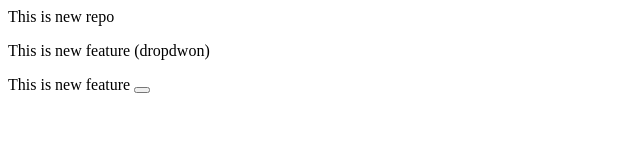
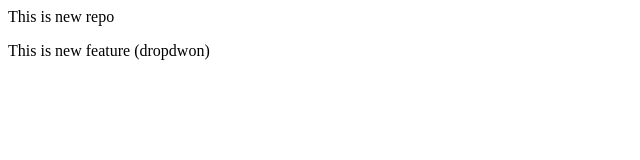
Before and after one commit to vsystem135/localrepo, a plain HTML site: page index.html in a window 1280 px wide. Shown: the whole page, without its empty margins (0-640 px from the left). Drawn offline with Linux system fonts and the light colour scheme.

Commit message:
Delete button

```diff
--- a/index.html
+++ b/index.html
@@ -1,3 +1,2 @@
 <p>This is new repo</p>
 <p> This is new feature (dropdwon)</p>
-<p> This is new feature <button></button></p>
```
